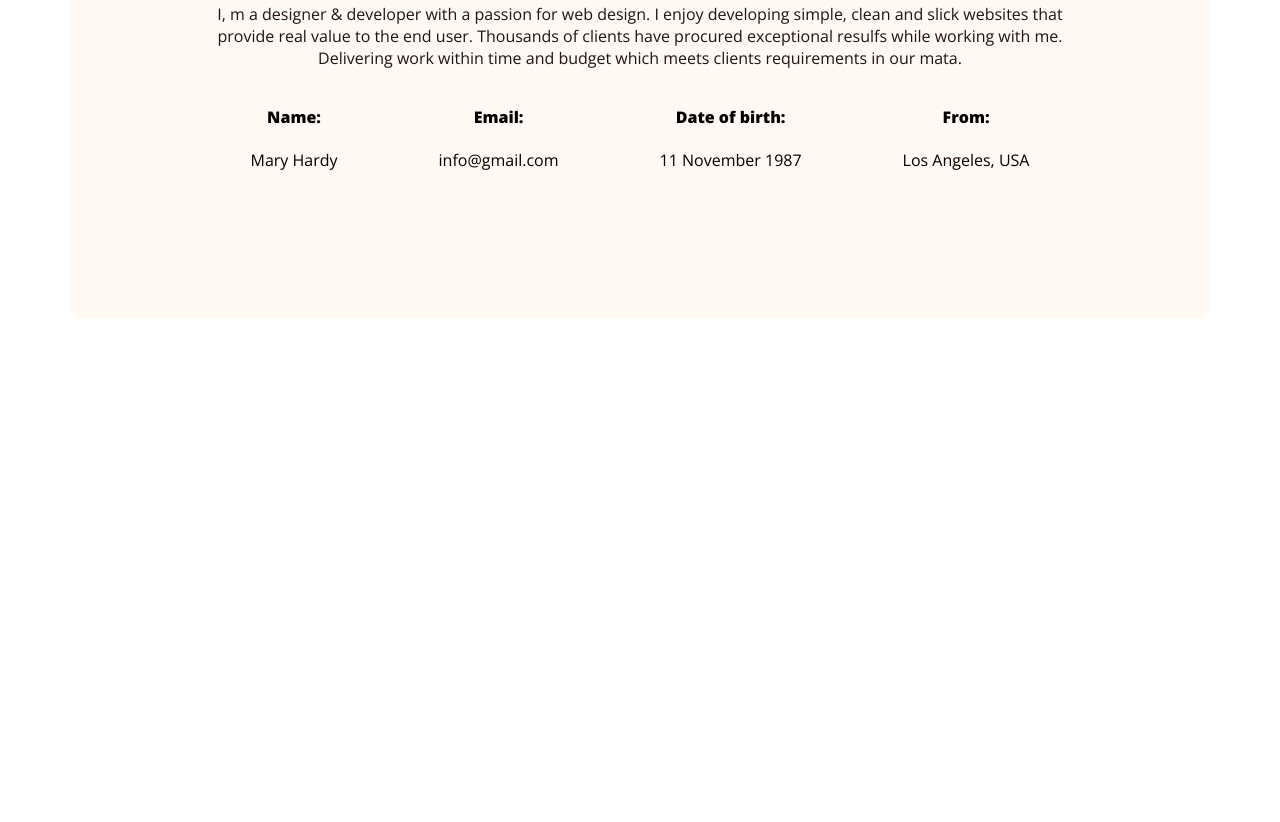
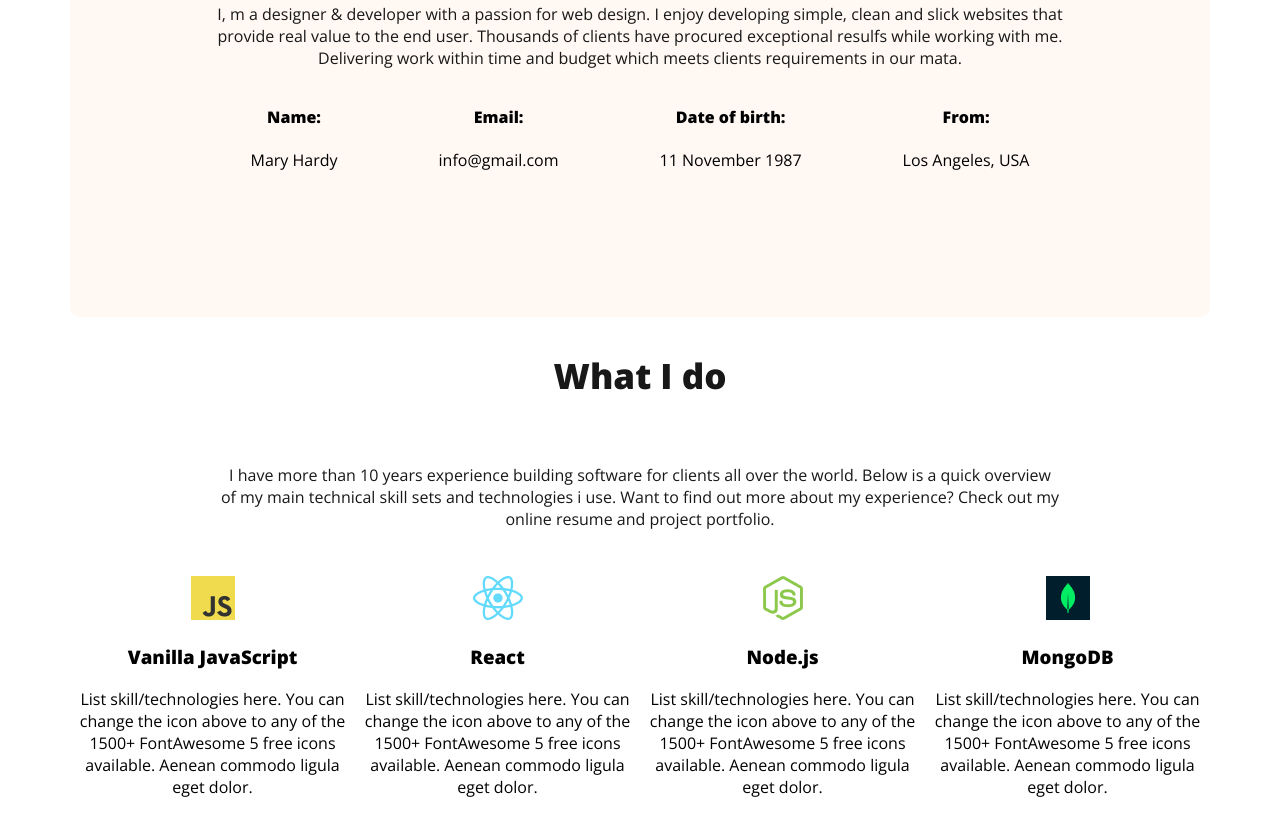
Before and after one commit to airabiul/web-developer-portfolio, a plain HTML site: page index.html in a window 1280 px wide. Shown: the part 1142-1964 px from the top of the page. Before the commit the page ends 1467 px from the top, so only its background shows below. Drawn offline with nearby package versions, Linux system fonts and the light colour scheme.

Commit message:
skills section added

```diff
--- a/index.html
+++ b/index.html
@@ -33,6 +33,7 @@
     </header>
 
     <main>
+      <!-- about section start here -->
       <section class="about">
         <h3 class="section-title">About Me</h3>
         <p class="section-description">I, m a designer & developer with a passion for web design. I enjoy developing simple, clean and slick websites that provide real value to the end user. Thousands of clients have procured exceptional resulfs while working with me. Delivering work within time and budget which meets clients requirements in our mata.</p>
@@ -56,7 +57,37 @@
             <p class="about-info-desceiption">Los Angeles, USA</p>
           </div>
         </div>
+      </section>
+        <!-- about section end here  -->
+      <!-- What I do section start here -->
+      <section>
+        <h3 class="section-title">What I do</h3>
+        <p id="what-i-do-description" class="section-description">I have more than 10 years experience building software for clients all over the world. Below is a quick overview of my main technical skill sets and technologies i use. Want to find out more about my experience? Check out my online resume and project portfolio.</p>
 
+        <div class="skills-container">
+
+          <div class="skills">
+            <img src="images/icons/js.png" alt="">
+            <h3 class="skills-title">Vanilla JavaScript</h3>
+            <p class="skills-description">List skill/technologies here. You can change the icon above to any of the 1500+ FontAwesome 5 free icons available. Aenean commodo ligula eget dolor.</p>
+          </div>
+          <div class="skills">
+            <img src="images/icons/react.png" alt="">
+            <h3 class="skills-title">React</h3>
+            <p class="skills-description">List skill/technologies here. You can change the icon above to any of the 1500+ FontAwesome 5 free icons available. Aenean commodo ligula eget dolor.</p>
+          </div>
+          <div class="skills">
+            <img src="images/icons/nodejs.png" alt="">
+            <h3 class="skills-title">Node.js</h3>
+            <p class="skills-description">List skill/technologies here. You can change the icon above to any of the 1500+ FontAwesome 5 free icons available. Aenean commodo ligula eget dolor.</p>
+          </div>
+          <div class="skills">
+            <img src="images/icons/mongo.png" alt="">
+            <h3 class="skills-title">MongoDB</h3>
+            <p class="skills-description">List skill/technologies here. You can change the icon above to any of the 1500+ FontAwesome 5 free icons available. Aenean commodo ligula eget dolor.</p>
+          </div>
+
+        </div>
       </section>
     </main>
 
--- a/style.css
+++ b/style.css
@@ -123,3 +123,13 @@ main{
 .about-info{
     text-align: center;
 }
+#what-i-do-description{
+    padding: 30px 150px;
+}
+.skills-container{
+    display: flex;
+}
+
+.skills{
+    text-align: center;
+}
```
